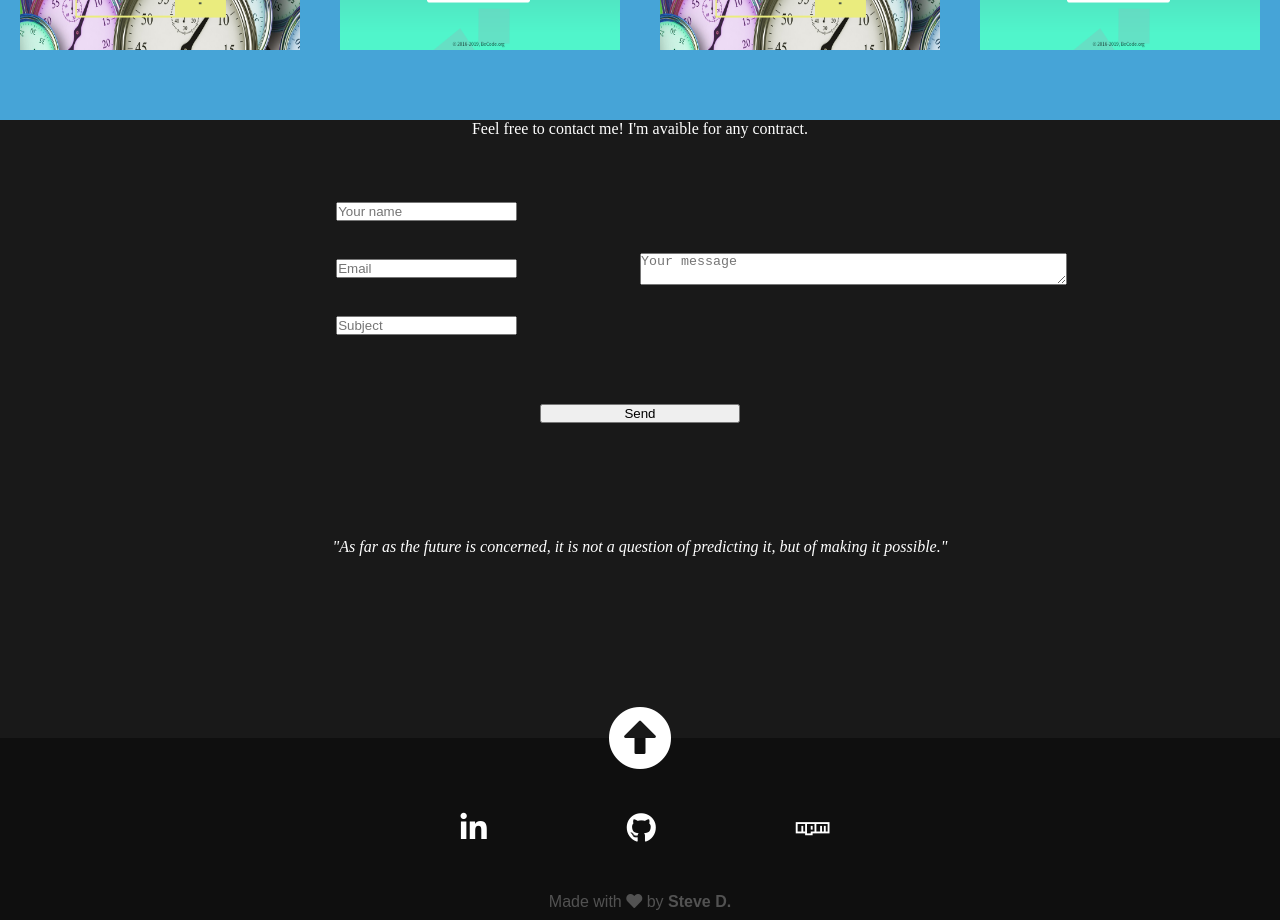
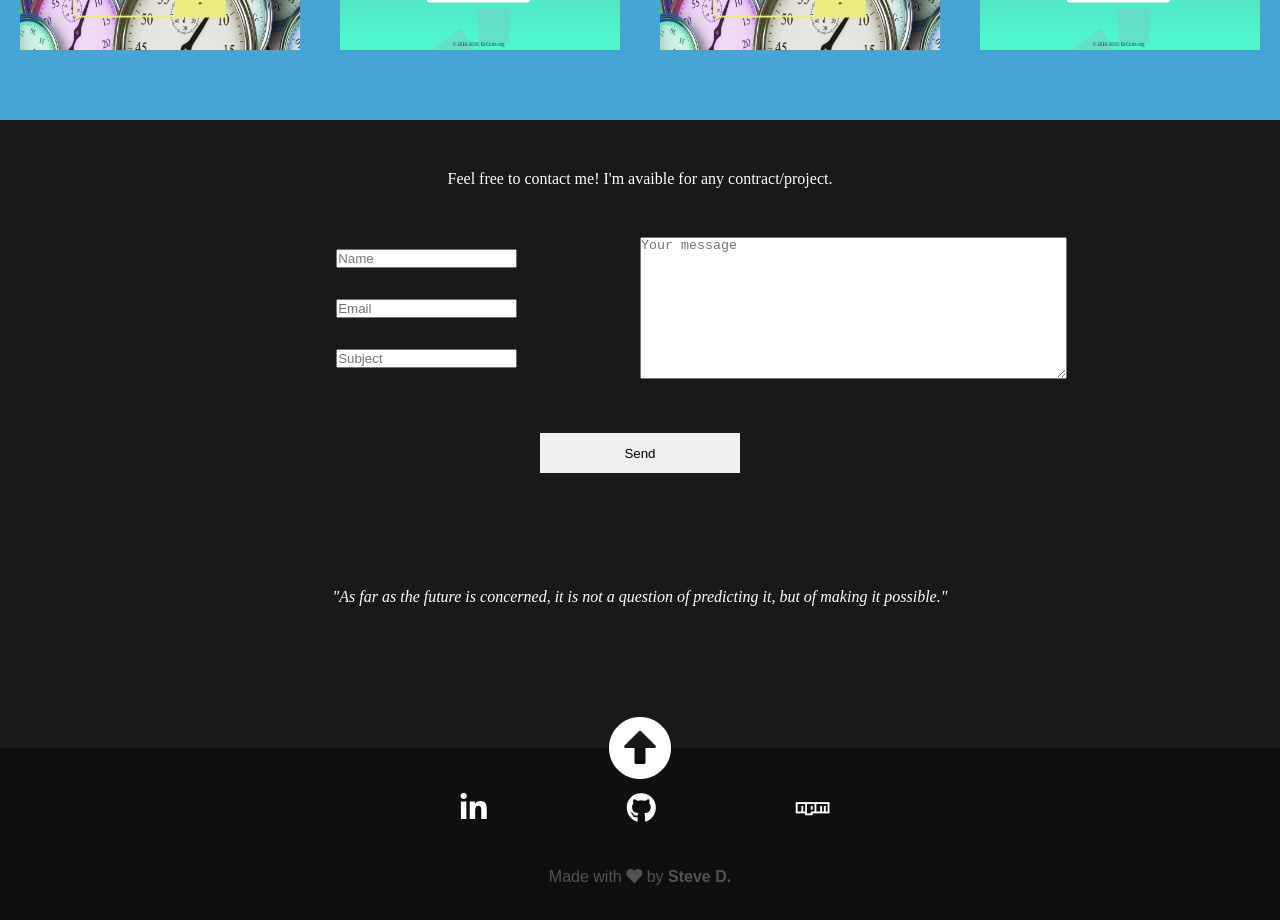
Before and after one commit to Stev07/Resume, a React (Vite) app: page / in a window 1280 px wide. Shown: the part 2680-3600 px from the top of the page. Built offline with nearby package versions, Linux system fonts and the light colour scheme.

Commit message:
grid contact form

```diff
--- a/src/Components/Contact.js
+++ b/src/Components/Contact.js
@@ -8,7 +8,7 @@ class Contact extends React.Component {
     return (
       <div id="contact">
         <div className="contactme">
-          <p>Feel free to contact me! I'm avaible for any contract.</p>
+          <p>Feel free to contact me! I'm avaible for any contract/project.</p>
         </div>
 
         <Form />
--- a/src/Components/Form.js
+++ b/src/Components/Form.js
@@ -6,7 +6,7 @@ class Form extends React.Component {
     return (
       <div className="form">
         <form action="https://formspree.io/steve.dossin@gmail.com" method="POST">
-            <div className="form-name"><input type="text" name="name" placeholder="Your name" /></div>
+            <div className="form-name"><input type="text" name="name" placeholder="Name" /></div>
             <div className="form-email"><input type="email" name="_replyto" placeholder="Email"/></div>
             <div className="form-subject"><input type="text" name="subject" placeholder="Subject" /></div>
             <div className="form-message"><textarea name="message" placeholder="Your message" /></div>
--- a/src/scss/contact.scss
+++ b/src/scss/contact.scss
@@ -1,42 +1,42 @@
-#contact{
+#contact {
   width: 100vw;
   height: 100vh;
   background: #191919;
 
-    .contactme{
-      color:white;
+  .contactme {
+    color: white;
     text-align: center;
+    padding-top: 50px;
   }
 
-    footer{
+  footer {
     height: 50%;
-      position:relative;
+    position: relative;
     text-align: center;
 
-      .citation{
-        color:white;
-        font-style:italic;
-        margin-bottom: 50px;
+    .citation {
+      color: white;
+      font-style: italic;
     }
 
-      .footer-info{
-        height: 25vh;
+    .footer-info {
+      height: 30vh;
       width: 100%;
       background: #0f0f0f;
-        position:absolute;
-        bottom:0;
+      position: absolute;
+      bottom: 0;
 
-        .gotop{
+      .gotop {
         width: 100%;
-          color:white;
-          font-size:8vh;
-          position:absolute;
-          bottom:21vh;
+        color: white;
+        font-size: 8vh;
+        position: absolute;
+        bottom: 26vh;
         display: flex;
         justify-content: center;
 
-          i{
-            cursor:pointer;
+        i {
+          cursor: pointer;
         }
       }
 
@@ -45,10 +45,10 @@
         justify-content: center;
         font-size: 30px;
         padding-top: 25px;
-          padding-left:10px;
+        padding-left: 10px;
 
         .social-icon {
-            padding: 50px 0px;
+          padding: 20px 0px;
           margin: 0 70px;
           transition: 0.5s;
           &:hover {
@@ -56,10 +56,17 @@
           }
         }
 
-          a {color: white}
+        a {
+          color: white;
+        }
       }
 
-        .made{text-align: center;color:#525252;font-family:sans-serif}
+      .made {
+        text-align: center;
+        color: #525252;
+        font-family: sans-serif;
+        padding-top: 25px;
       }
     }
   }
+}
--- a/src/scss/form.scss
+++ b/src/scss/form.scss
@@ -28,12 +28,12 @@
         }
         .form-message{
             grid-column:3;
-            grid-row:2;
+            grid-row:1/4;
             align-self: center;
 
             textarea{
                 width:100%;
-                height: auto;
+                height:140px;
             }
         }
         .form-submit{
@@ -43,6 +43,10 @@
             input{
                 margin-top: 50px;
                 width:200px;
+                height: 40px;
+                border:0px;
+
+                &:hover{background: #46a4d7;}
             }
 
         }
```
Also changed, not shown: 7 other files (tests, documents, lock files or other folders). Lines whose indentation alone changed are shown as unchanged.
